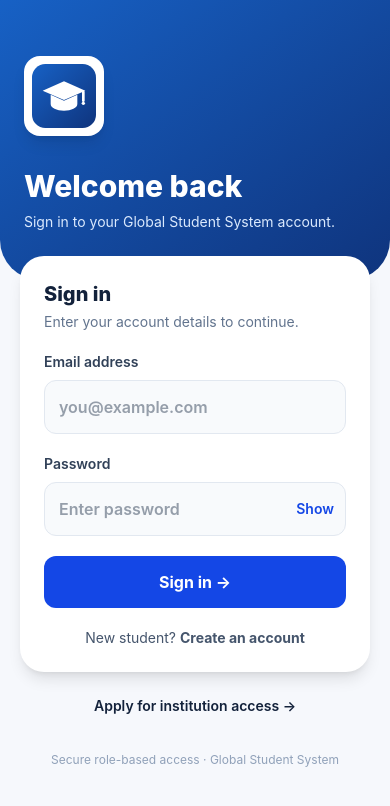
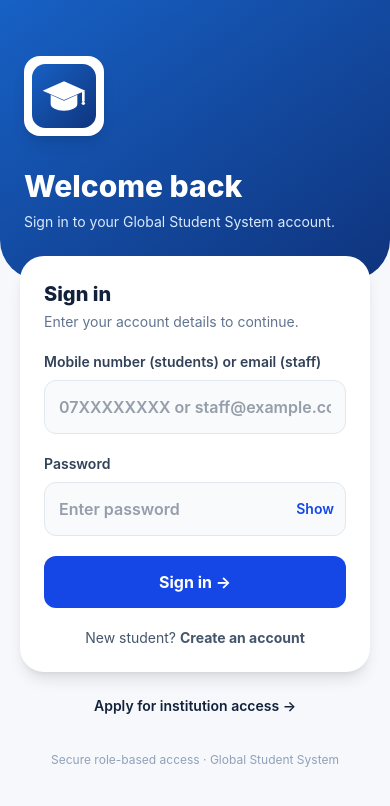
Before and after one commit to MbazaWeb/global-student-system, a React (Vite) app: page /login in a window 390 px wide. Shown: the top 806 px of the page. Built offline with nearby package versions, Linux system fonts and the light colour scheme; no server answers.

Commit message:
feat(auth): allow student phone password login while preserving staff email login

```diff
--- a/src/pages/Login.tsx
+++ b/src/pages/Login.tsx
@@ -2,17 +2,18 @@ import { useState, type FormEvent } from "react";
 import { Link, Navigate, useLocation } from "react-router-dom";
 import { useAuth } from "../auth/AuthProvider";
 import { supabase } from "../lib/supabase";
+import { normalizeTzMsisdn } from "../integrations/mobile-money/phone";
 export default function Login(){
  const {user,loading}=useAuth();const location=useLocation();
- const [email,setEmail]=useState("");const [password,setPassword]=useState("");const [showPassword,setShowPassword]=useState(false);const [error,setError]=useState("");const [busy,setBusy]=useState(false);
+ const [identifier,setIdentifier]=useState("");const [password,setPassword]=useState("");const [showPassword,setShowPassword]=useState(false);const [error,setError]=useState("");const [busy,setBusy]=useState(false);
  const from=(location.state as {from?:string}|null)?.from;
  if(!loading&&user)return <Navigate to={from?.startsWith("/")&&!from.startsWith("//")?from:"/dashboard"} replace/>;
  async function submit(e:FormEvent){e.preventDefault();setBusy(true);setError("");
  if(!supabase){setError("Service is temporarily unavailable.");setBusy(false);return;}
- try{const result=await supabase.auth.signInWithPassword({email,password});if(result.error)setError(result.error.message);}catch{setError("Unable to connect. Please check your internet and try again.");}finally{setBusy(false);}}
+ try{const value=identifier.trim();const phone=normalizeTzMsisdn(value);if(!phone&&!value.includes("@")){setError("Enter a valid mobile number or staff email.");return;}const result=await supabase.auth.signInWithPassword(phone?{phone:"+"+phone,password}:{email:value,password});if(result.error)setError(result.error.message);}catch{setError("Unable to connect. Please check your internet and try again.");}finally{setBusy(false);}}
  return <main className="flex min-h-[100dvh] flex-col bg-[#f6f8fc]"><div className="rounded-b-[2.5rem] bg-gradient-to-br from-[#1761c5] to-[#0f347d] px-6 pb-12 pt-14 text-white"><div className="mx-auto max-w-md"><img src="/s-wallet.svg" alt="S Wallet logo" className="h-20 w-20 rounded-2xl bg-white object-contain p-2 shadow-lg"/><h1 className="mt-8 text-3xl font-extrabold">Welcome back</h1><p className="mt-2 text-sm text-blue-100">Sign in to your Global Student System account.</p></div></div>
  <div className="mx-auto -mt-6 w-full max-w-md flex-1 px-5 pb-8"><form onSubmit={submit} className="grid gap-5 rounded-3xl bg-white p-6 shadow-lg"><div><h2 className="text-xl font-extrabold">Sign in</h2><p className="mt-1 text-sm text-slate-500">Enter your account details to continue.</p></div>
- <label className="text-sm font-semibold text-slate-700">Email address<input required type="email" autoComplete="email" inputMode="email" placeholder="you@example.com" className="mt-2 block w-full rounded-xl border border-slate-200 bg-slate-50 p-3.5 text-base outline-none focus:border-blue-600" value={email} onChange={e=>setEmail(e.target.value)}/></label>
+ <label className="text-sm font-semibold text-slate-700">Mobile number (students) or email (staff)<input required type="text" autoComplete="username" placeholder="07XXXXXXXX or staff@example.com" className="mt-2 block w-full rounded-xl border border-slate-200 bg-slate-50 p-3.5 text-base outline-none focus:border-blue-600" value={identifier} onChange={e=>setIdentifier(e.target.value)}/></label>
  <label className="text-sm font-semibold text-slate-700">Password<div className="relative mt-2"><input required type={showPassword?"text":"password"} autoComplete="current-password" placeholder="Enter password" className="block w-full rounded-xl border border-slate-200 bg-slate-50 p-3.5 pr-16 text-base outline-none focus:border-blue-600" value={password} onChange={e=>setPassword(e.target.value)}/><button type="button" onClick={()=>setShowPassword(v=>!v)} className="absolute inset-y-0 right-3 text-sm font-semibold text-blue-700">{showPassword?"Hide":"Show"}</button></div></label>
  {error&&<p role="alert" className="rounded-xl bg-red-50 p-3 text-sm text-red-700">{error}</p>}
  <button disabled={busy||loading} className="rounded-xl bg-blue-700 px-5 py-3.5 text-base font-bold text-white disabled:opacity-60">{busy?"Signing in…":loading?"Checking session…":"Sign in →"}</button>
```
